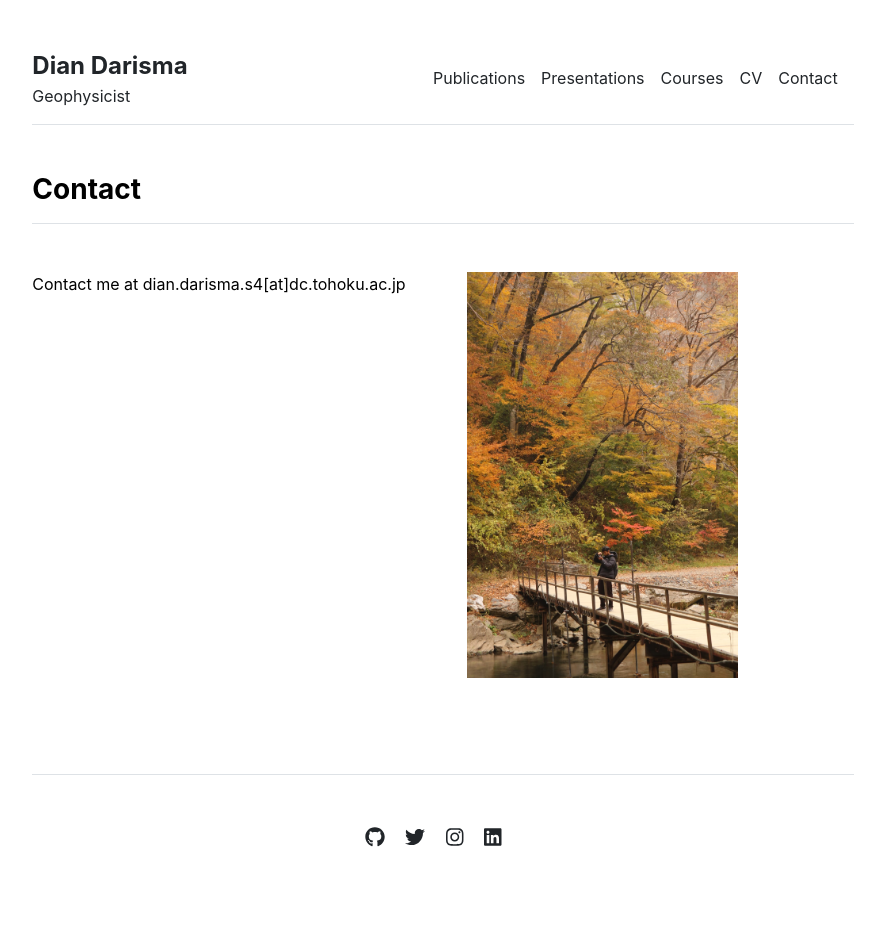
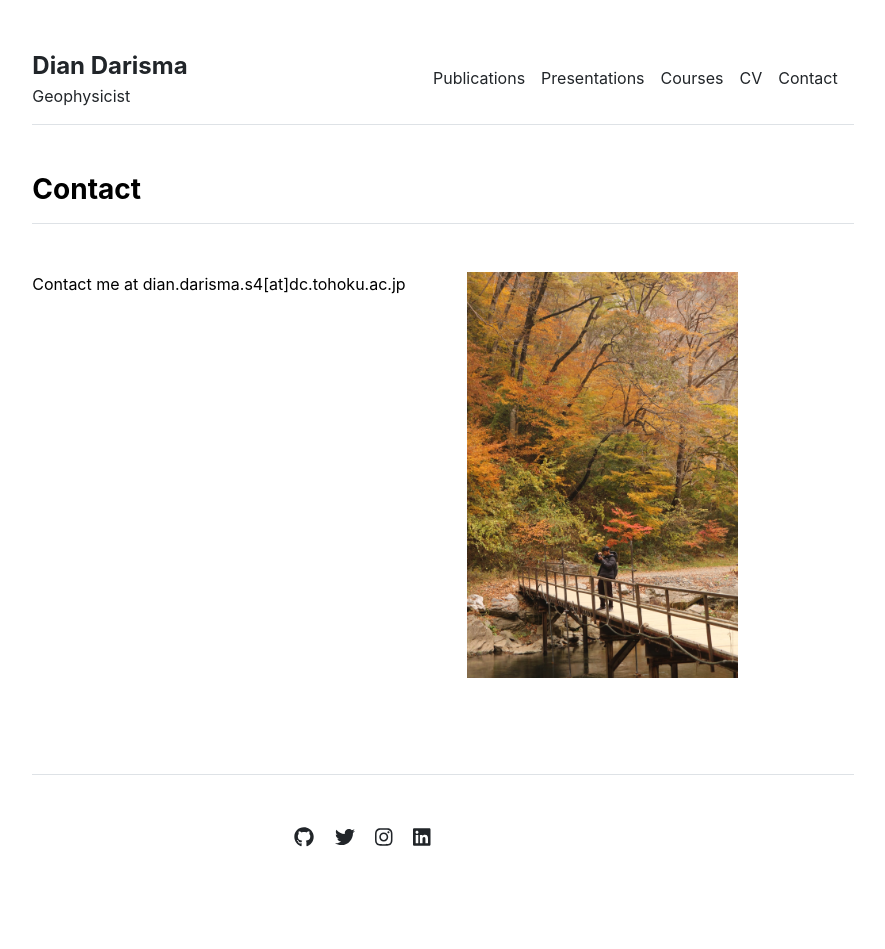
Before and after one commit to diandarisma/diandarisma.github.io, a Jekyll site: the page built from contact.md, in a window 1280 px wide. Shown: the whole page, without its empty margins (197-1082 px from the left). Built offline with Jekyll 4.4.1, drawn with Linux system fonts in a browser that asks for light colours.

Commit message:
Update footer.html

```diff
--- a/_includes/footer.html
+++ b/_includes/footer.html
@@ -1,9 +1,8 @@
 <footer class="pt-5 my-5 text-muted border-top">
   <div class="row">
-    <div class="col-md-7 text-end social-media-icons">
+    <div class="col-md-6 text-end social-media-icons">
       {% for item in site.data.settings.social %}
-        <a href="{{ item.link }}" class="ms-3 fs-5">
-          <p class="fab fa-{{ item.icon }}"></p></a>
+        <a href="{{ item.link }}" class="ms-3 fs-5"><i class="fab fa-{{ item.icon }}"></i></a>
       {% endfor %}
     </div>
   </div>
```
